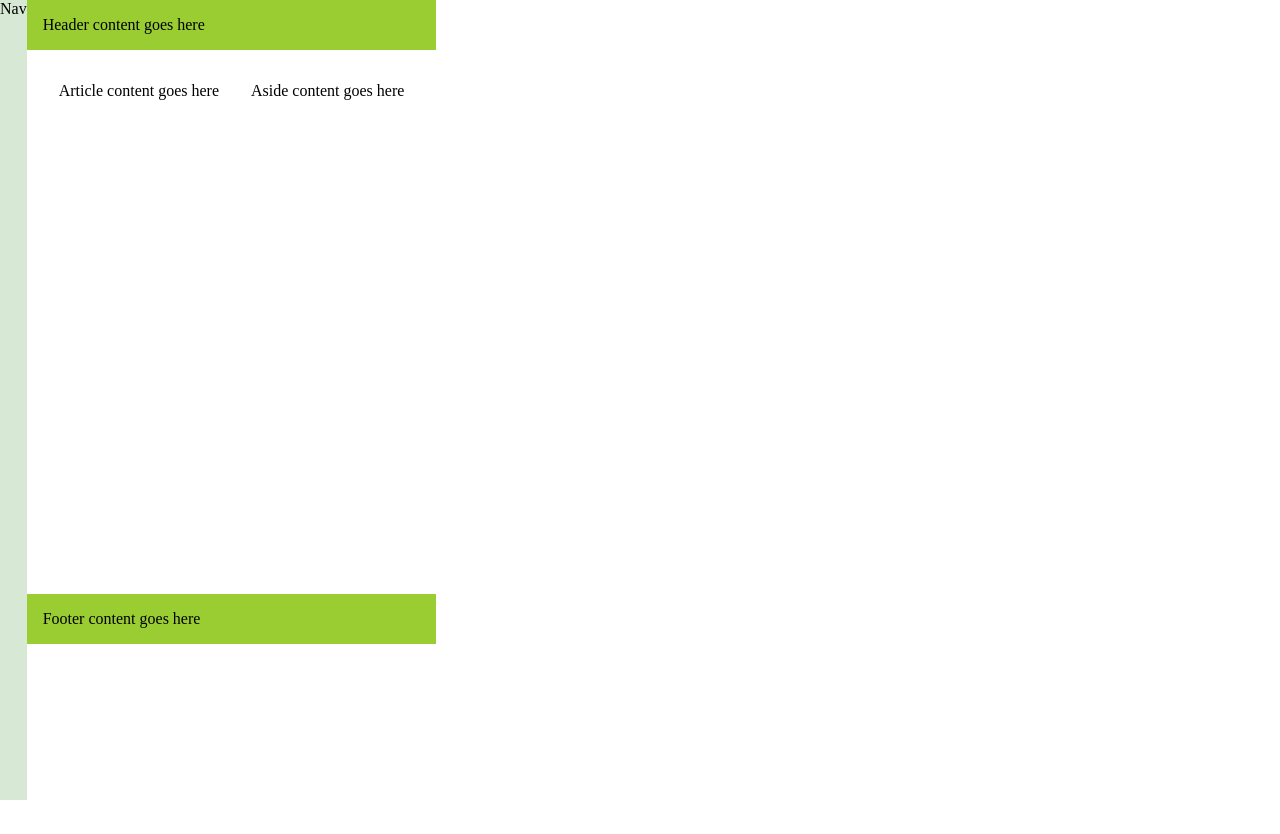
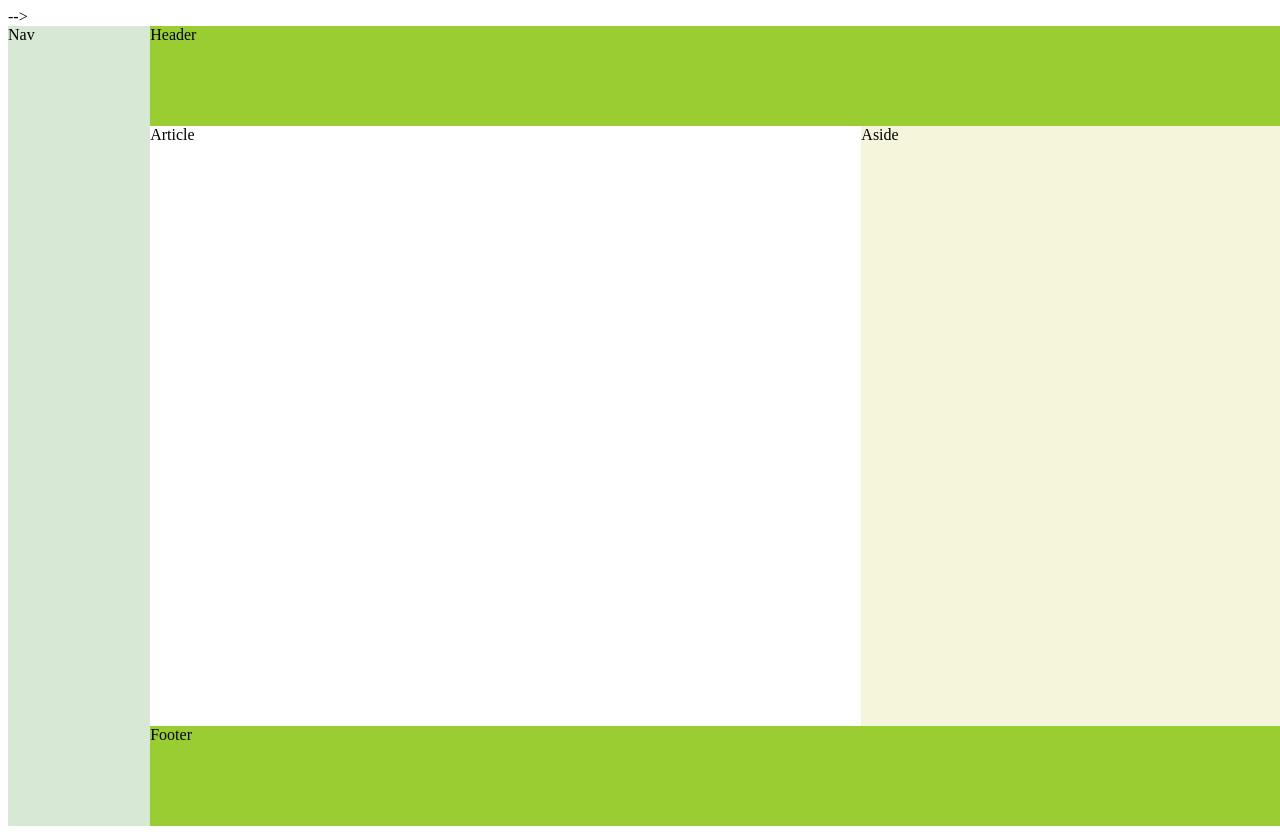
Before and after one commit to acciojob/split-screen-styling-sumitsinghkushwaha, a website: page main.html in a window 1280 px wide. Before the commit the page ends 800 px from the top, so only its background shows below. Drawn offline with Linux system fonts and the light colour scheme.

Commit message:
created a submission

```diff
--- a/main.html
+++ b/main.html
@@ -6,8 +6,8 @@
   </head>
 
   <body>
-    <!-- the entire body must be written by student -->
-	<!--<div id="grid">
+<!--     the entire body must be written by student --> -->
+	<div id="grid">
 
 	<nav id="nav">Nav</nav>
 
@@ -25,9 +25,9 @@
 
     </footer>
 
-</div> -->
+</div>
 
-	  <div class="container">
+<!-- 	  <div class="container">
         <nav class="sidebar">
              Nav
         </nav>
@@ -47,7 +47,7 @@
                 Footer content goes here
             </footer>
         </main>
-    </div>
+    </div> -->
     <script type="text/javascript" src="./script.js"></script>
   </body>
 </html>
--- a/styles.css
+++ b/styles.css
@@ -1,5 +1,5 @@
 /*  your css code here. If applicable */
-/*#grid{
+#grid{
 	display:grid;
 	width:100vw;
 	height:100vh;
@@ -37,56 +37,61 @@
 	grid-area:f;
 	background-color:yellowgreen;
 
- } */
+ }
+
+
+
+
+
 /* Reset some default styles */
-body, html {
+/* body, html {
     margin: 0;
     padding: 0;
     height: 100%;
 }
 
 /* Define overall container and flex properties */
-.container {
+/*.container {
     display: flex;
     height: 100%;
 }
 
 /* Sidebar styles */
-.sidebar {
+/*.sidebar {
     background-color: #D7E8D4;
     flex: 1/6;
 }
 
 /* Main content styles */
-.content {
+/*.content {
     flex: 5/6;
     display: flex;
     flex-direction: column;
 }
 
 /* Header and Footer styles */
-.header, .footer {
+/*.header, .footer {
     background-color: yellowgreen;
     flex: 1/5;
     padding: 1em;
 }
 
 /* Main Section styles */
-.main-section {
+/*.main-section {
     display: flex;
     flex: 4/5;
     padding: 1em;
 }
 
 /* Article styles */
-.article {
+/*.article {
     flex: 3/4;
     min-height: 60vh;
     padding: 1em;
 }
 
 /* Aside styles */
-.aside {
+/*.aside {
     flex: 1/4;
     padding: 1em;
-}
+}*/
```
